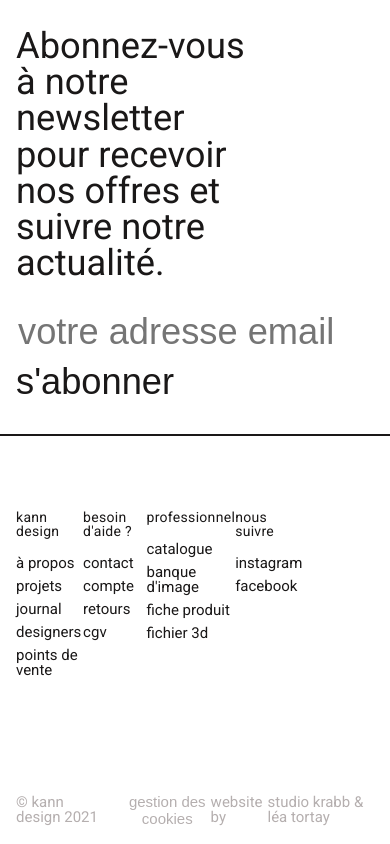
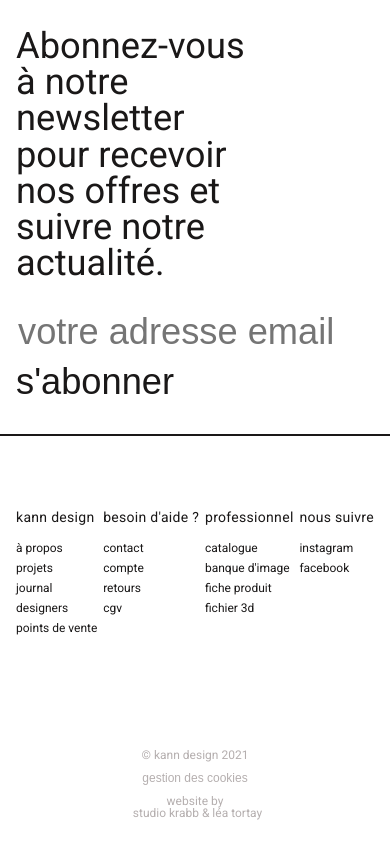
Before and after one commit to deadbeathd07/kann, a Vue app: page / in a window 390 px wide. Shown: the part 4787-5631 px from the top of the page. Built offline with nearby package versions, Linux system fonts and the light colour scheme.

Commit message:
изменено поведение футера при малом экране

```diff
--- a/src/components/KannFooter.vue
+++ b/src/components/KannFooter.vue
@@ -69,15 +69,25 @@ const listSections = [
 	font-size: 15px;
 	&__menu-section {
 		display: flex;
+		flex-wrap: wrap;
 		justify-content: space-between;
 		width: 80%;
 		margin-bottom: 98px;
 		color: $color;
+		@media (max-width: 820px) {
+			width: 100%;
+		}
+	}
+	@media (max-width: 820px) {
+		font-size: 12px;
 	}
 	&__copywriting {
 		display: flex;
 		align-items: center;
 		padding: 17px 0;
+		@media (max-width: 820px) {
+			flex-direction: column;
+		}
 	}
 	&__list > * + * {
 		margin-top: 8px;
@@ -91,6 +101,9 @@ const listSections = [
 		margin-right: auto;
 		margin-left: 20px;
 		color: inherit;
+		@media (max-width: 820px) {
+			margin: 10px 0;
+		}
 	}
 	&__link {
 		margin-left: 5px;
```
